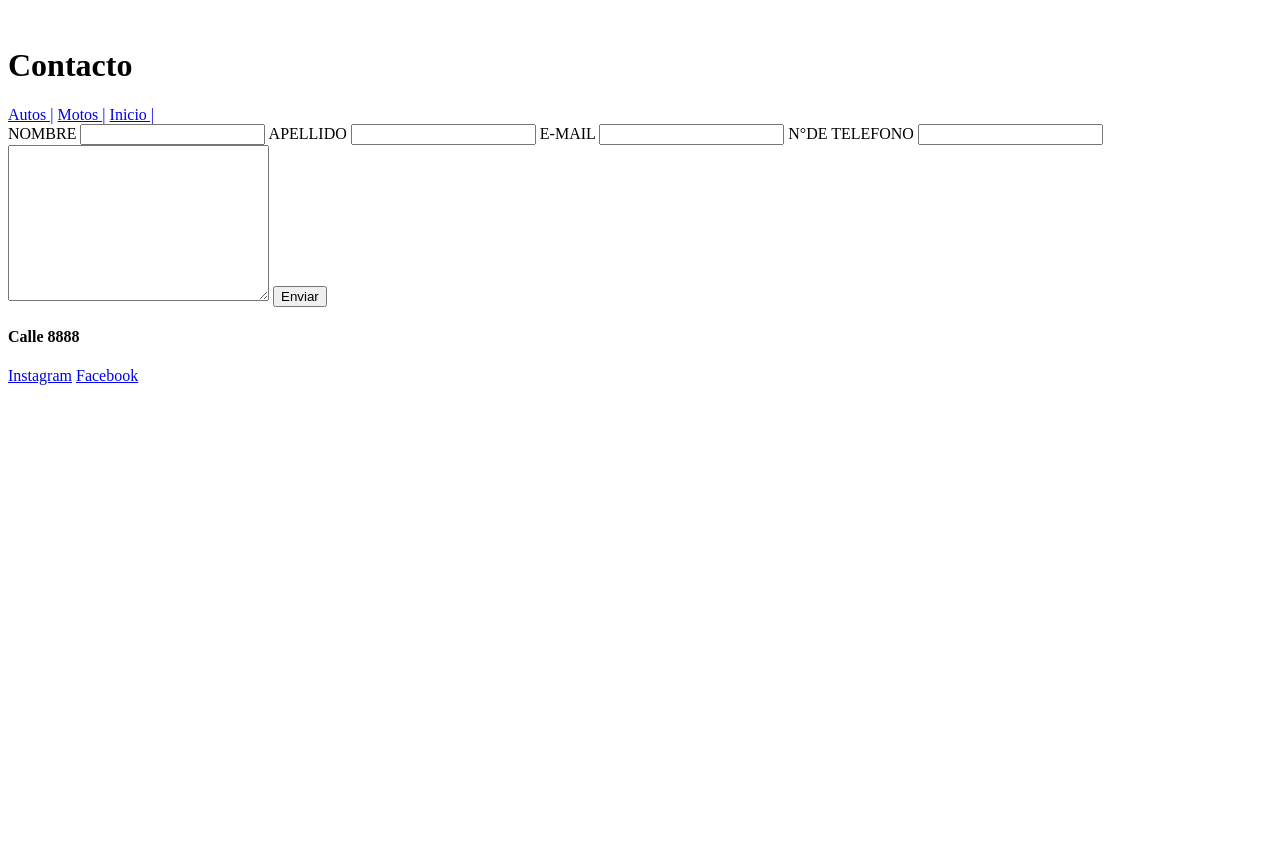
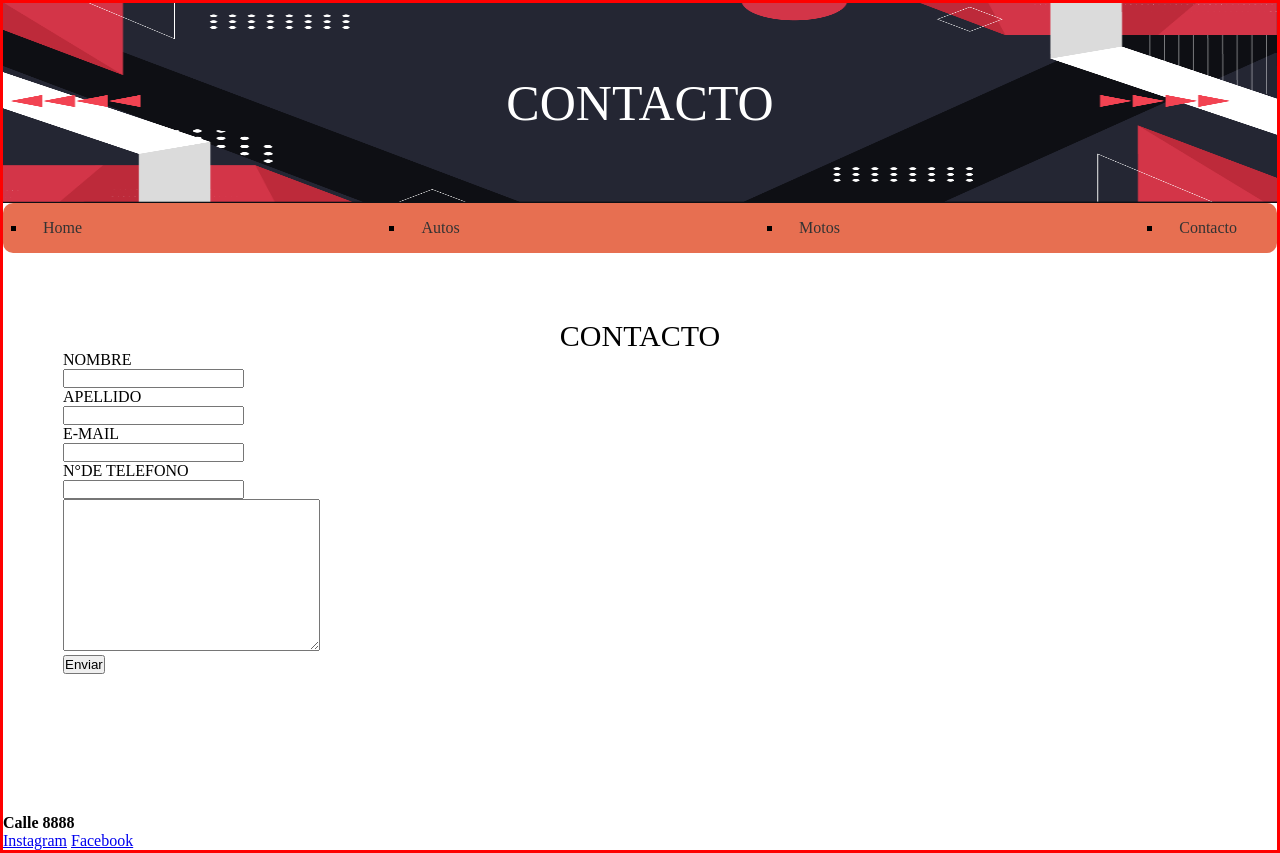
Before and after one commit to verovillo/datoleve, a plain HTML site: page contacto.html in a window 1280 px wide. Before the commit the page ends 800 px from the top, so only its background shows below. Drawn offline with Linux system fonts and the light colour scheme.

Commit message:
prueba de banner, Grid hecho, menú modificado

```diff
--- a/contacto.html
+++ b/contacto.html
@@ -7,53 +7,102 @@
     <meta name="viewport" content="width=device-width, initial-scale=1.0">
     <link rel="shortcut icon" href="Icons/Contacto/favicon.ico" type="image/x-icon">
     <link rel="stylesheet" href="css/contacto.css">
-    <link rel="stylesheet" href="css/contacto.css">
     <title>Contacto</title>
 </head>
 
 <body>
-    <div class="contenedor">
-        <header class="encabezado">
+    <div class="grid-contenedor">
+        <header class="item1">
             <!-- Banner -->
-            <div class="banner">
-                <img src="" alt="" width="100%">
-                <h1>Contacto</h1>
 
-            </div>
+            <div class="encabezado-banner">
 
-            <!-- Menú -->
-            <div class="menu">
-                <a href="autos.html">Autos |</a>
-                <a href="motos.html">Motos |</a>
-                <a href="index.html">Inicio |</a>
+                <img src="Images/Contacto/pruebabanner.png" alt="bannercontacto" width="100%" height="100%">  <!--No me queda la imagen como quiero si no le pongo widht y height  -->
+                <div class="encabezado-contacto">CONTACTO</div>
             </div>
 
         </header>
 
-        <main class="contenido">
+        <div class="item2">
+        <!-- Menú -->
+            <!-- <nav class="accesos">
+                <a href="index.html">Inicio |</a>
+                <a href="autos.html">Autos |</a>
+                <a href="motos.html">Motos |</a>
+
+            </nav> -->
+            <nav class="navbar">
+                <ul class="navbar-nav">
+                    <li class="nav-item">
+                        <a class="nav-link" href="../BA-Rental.github.io/index.html">Home</a>
+                    </li>
+                    <li class="nav-item">
+                        <a class="nav-link" href="../BA-Rental.github.io/autos.html">Autos</a>
+                    </li>
+                    <li class="nav-item">
+                        <a class="nav-link" href="../BA-Rental.github.io/motos.html">Motos</a>
+                    </li>
+                    <li class="nav-item">
+                        <a class="nav-link" href="../BA-Rental.github.io/contacto.html">Contacto</a>
+                    </li>
+                </ul>
+            </nav>
+
+        </div>
+
+        <main class="item3">
             <section class="enviar-mensaje">
-                <div>
+
+                <div class="formulario">
                     <!-- Contacto -->
-                    <form action="" method="get">
-                        <!--NOMBRE -->
-                        <label for="nombre">NOMBRE</label>
-                        <input type="text" name="nombre" id="nombre" required>
-                        <!-- APELLIDO -->
-                        <label for="apellido">APELLIDO</label>
-                        <input type="text" name="apellido" id="apellido">
-                        <!-- E-MAIL -->
-                        <label for="email">E-MAIL</label>
-                        <input type="email" name="email" id="email" required>
-                        <!-- TELEFONO -->
-                        <label for="telefono">N°DE TELEFONO</label>
-                        <input type="number" name="telefono" id="telefono" required>
-                        <!-- MENSAJE -->
-                        <label for="mensaje"></label>
-                        <textarea name="mensaje" id="mensaje" cols="30" rows="10" required></textarea>
+                    <div class="contacto-titulo">CONTACTO</div>
 
-                        <!-- ENVIAR -->
-                        <input type="submit" value="Enviar">
-                    </form>
+                    <div class="">
+                        <form action="" method="get">
+                            <div class="row">
+                                <!--NOMBRE -->
+                                <div class="">
+                                    <label for="nombre">NOMBRE</label>
+                                </div>
+                                <div class="">
+                                    <input type="text" name="nombre" id="nombre" required>
+                                </div>
+
+                                <!-- APELLIDO -->
+                                <div class="">
+                                    <label for="apellido">APELLIDO</label>
+                                </div>
+                                <div class="">
+                                    <input type="text" name="apellido" id="apellido">
+                                </div>
+
+                                <!-- E-MAIL -->
+                                <div class="">
+                                    <label for="email">E-MAIL</label>
+                                </div>
+                                <div class="">
+                                    <input type="email" name="email" id="email" required>
+                                </div>
+
+                                <!-- TELEFONO -->
+                                <div class="">
+                                    <label for="telefono">N°DE TELEFONO</label>
+                                </div>
+                                <div class="">
+                                    <input type="tel" name="telefono" id="telefono" required>
+                                </div>
+                            </div>
+
+                            <div>
+                                <!-- MENSAJE -->
+                                <label for="mensaje"></label>
+                                <textarea name="mensaje" id="mensaje" cols="30" rows="10" required></textarea>
+                            </div>
+                            <!-- ENVIAR -->
+                            <input type="submit" value="Enviar">
+                        </form>
+                    </div>
+
                 </div>
             </section>
 
@@ -80,7 +129,7 @@
         </main>
 
 
-        <footer class="pie">
+        <footer class="item4">
             <!-- AGREGAR IMAGEN  -->
         </footer>
 
--- a/css/contacto.css
+++ b/css/contacto.css
@@ -0,0 +1,123 @@
+.grid-contenedor {
+    display: grid;
+    width: 100%;
+    border: red solid;
+    position: relative;
+    /* height: 100px; */
+    /* gap: 20px; */
+    grid-template-columns: auto auto;
+    grid-template-areas: "header header"
+        "menu menu"
+        "main main "
+        "footer footer "
+
+}
+
+
+* {
+    margin: 0px;
+    padding: 0px;
+    box-sizing: border-box;
+}
+
+
+
+.encabezado-banner {
+    height: 200px;
+    position: relative;
+    margin: auto;
+}
+
+.encabezado-contacto {
+    font-size: 50px;
+    color: white;
+    position: absolute;
+    top: 50%;
+    left: 50%;
+    bottom: auto;
+    right: auto;
+    -webkit-transform: translate(-50%, -50%);
+    -ms-transform: translate(-50%, -50%);
+    transform: translate(-50%, -50%);
+    width: 100%;
+    text-align: center;
+}
+
+.navbar {
+    background-color: #e76f51;
+    padding: 0.5rem 1rem;
+    border-radius: 10px;
+
+}
+
+.navbar-nav {
+    display: flex;
+    justify-content: space-between;
+    list-style: square;
+    margin: 0;
+    padding: 0;
+}
+
+.nav-item {
+    border-radius: 20px;
+    margin: 0 0.5rem;
+}
+
+.nav-link {
+    color: #333;
+    display: block;
+    padding: 0.5rem 1rem;
+    text-decoration: none;
+    transition: background-color 0.1s ease-in-out;
+}
+
+.nav-link.active,
+.nav-link:hover {
+    background-color: #264653;
+    color: #fff;
+    border-radius: 10px;
+}
+
+
+.enviar-mensaje {
+    width: 100%;
+    position: relative;
+
+
+}
+
+.contacto-titulo {
+    font-size: 30px;
+    color: black;
+    position: absolute;
+    left: 50%;
+    transform: translate(-50%, -50%);
+    width: 100%;
+    text-align: center;
+    padding-bottom: 30px;
+}
+
+.formulario {
+    padding: 98px 60px 90px;
+    margin-bottom: 50px;
+}
+
+
+.item1 {
+    grid-area: header;
+
+}
+
+.item2 {
+    grid-area: menu;
+
+}
+
+.item3 {
+    grid-area: main;
+}
+
+
+.item4 {
+    grid-area: footer;
+}
```
Also changed, not shown: Images/Contacto/MotoNaranja.ico (deleted), Images/Contacto/pruebabanner.png (added).
